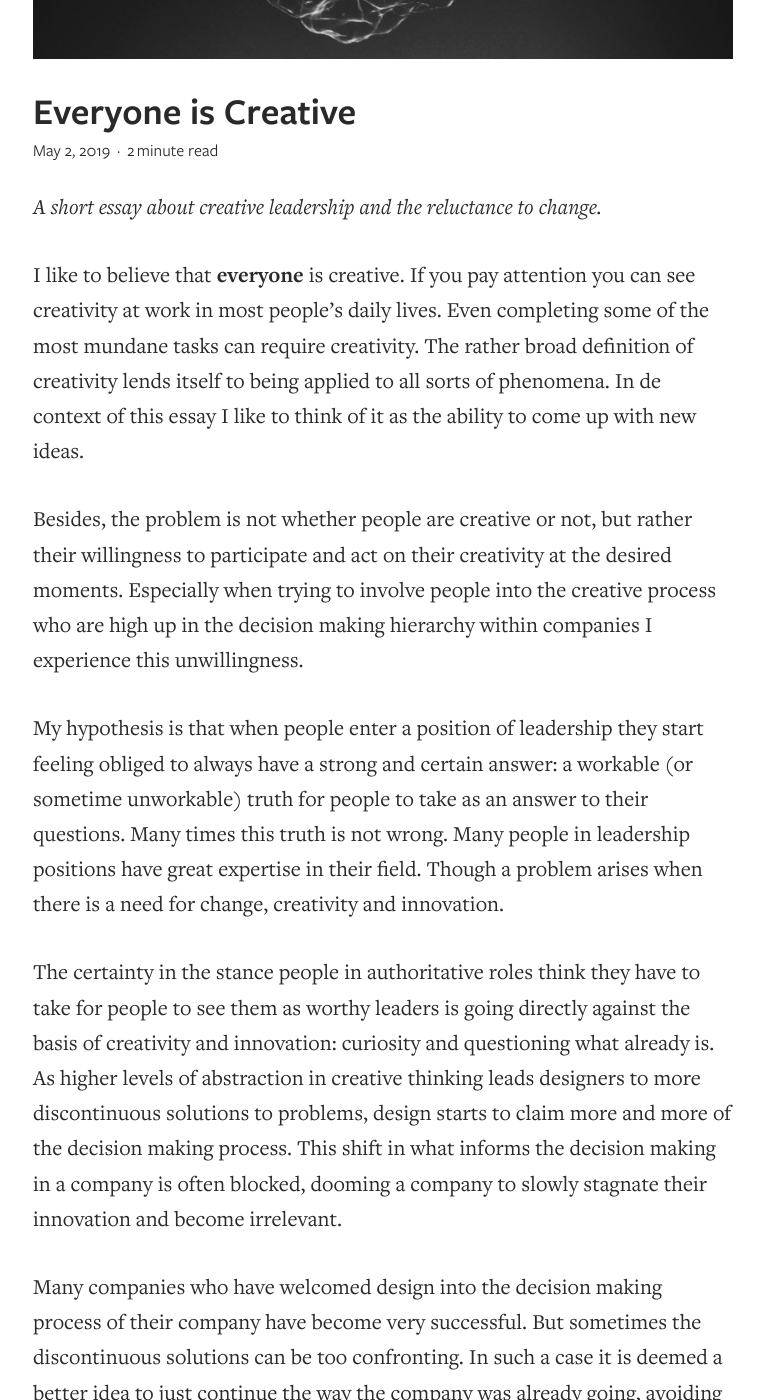
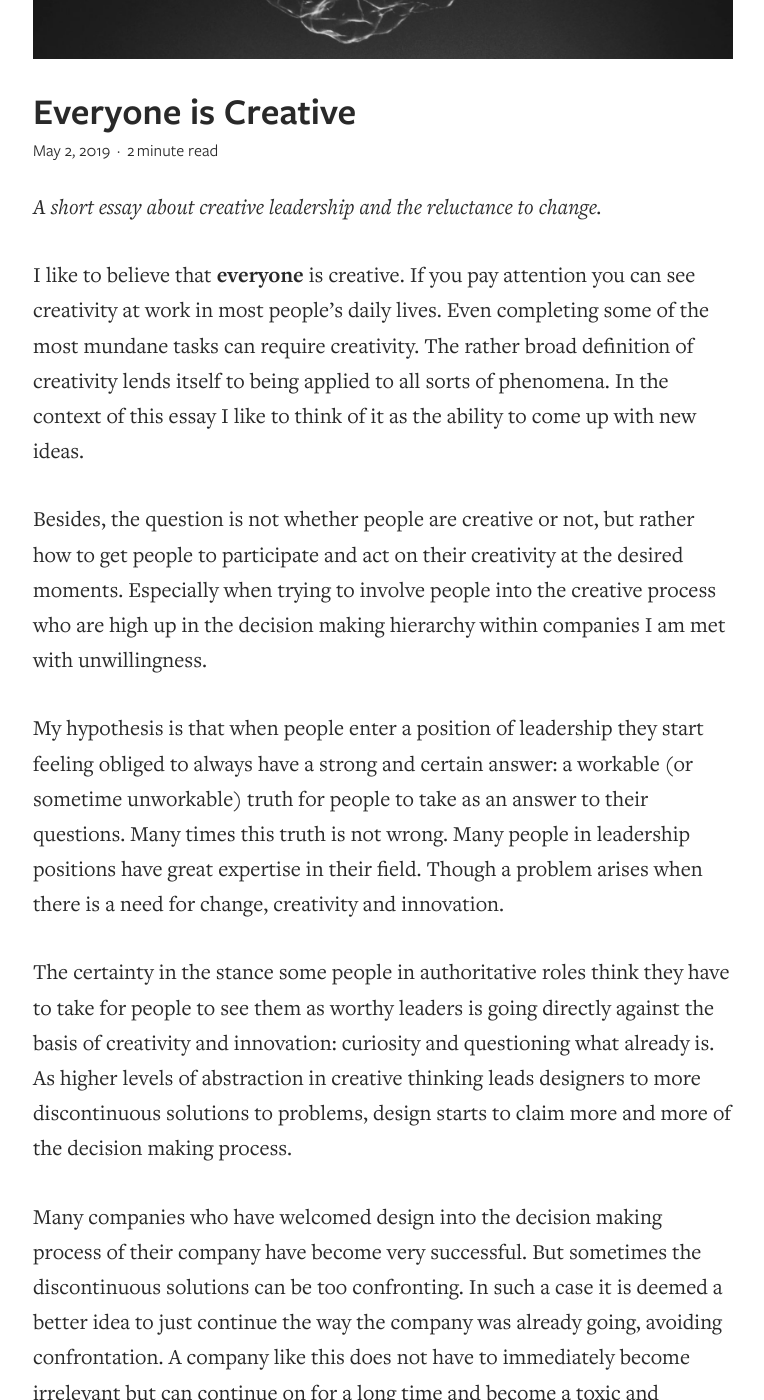
Before and after one commit to stijnvc/blog, a Jekyll site: the page built from _posts/2019-05-02-everyone-is-creative.md, in a window 1280 px wide and 1400 px high, scrolled down 580 px. Shown: the whole window, without its empty margins (257-1021 px from the left). Built offline with Jekyll 4.4.1, drawn with Linux system fonts in a browser that asks for light colours; nearby versions of some CDN libraries; some of the changed text lies outside the part shown.

Commit message:
Update 2019-05-02-everyone-is-creative.md

```diff
--- a/_posts/2019-05-02-everyone-is-creative.md
+++ b/_posts/2019-05-02-everyone-is-creative.md
@@ -6,15 +6,15 @@ cover-image: brain.jpg
 
 *A short essay about creative leadership and the reluctance to change.*
 
-I like to believe that **everyone** is creative. If you pay attention you can see creativity at work in most people's daily lives. Even completing some of the most mundane tasks can require creativity. The rather broad definition of creativity lends itself to being applied to all sorts of phenomena. In de context of this essay I like to think of it as the ability to come up with new ideas.
+I like to believe that **everyone** is creative. If you pay attention you can see creativity at work in most people's daily lives. Even completing some of the most mundane tasks can require creativity. The rather broad definition of creativity lends itself to being applied to all sorts of phenomena. In the context of this essay I like to think of it as the ability to come up with new ideas.
 
 <!--more-->
 
-Besides, the problem is not whether people are creative or not, but rather their willingness to participate and act on their creativity at the desired moments. Especially when trying to involve people into the creative process who are high up in the decision making hierarchy within companies I experience this unwillingness.
+Besides, the question is not whether people are creative or not, but rather how to get people to participate and act on their creativity at the desired moments. Especially when trying to involve people into the creative process who are high up in the decision making hierarchy within companies I am met with unwillingness.
 
 My hypothesis is that when people enter a position of leadership they start feeling obliged to always have a strong and certain answer: a workable (or sometime unworkable) truth for people to take as an answer to their questions. Many times this truth is not wrong. Many people in leadership positions have great expertise in their field. Though a problem arises when there is a need for change, creativity and innovation.
 
-The certainty in the stance people in authoritative roles think they have to take for people to see them as worthy leaders is going directly against the basis of creativity and innovation: curiosity and questioning what already is. As higher levels of abstraction in creative thinking leads designers to more discontinuous solutions to problems, design starts to claim more and more of the decision making process. This shift in what informs the decision making in a company is often blocked, dooming a company to slowly stagnate their innovation and become irrelevant.
+The certainty in the stance some people in authoritative roles think they have to take for people to see them as worthy leaders is going directly against the basis of creativity and innovation: curiosity and questioning what already is. As higher levels of abstraction in creative thinking leads designers to more discontinuous solutions to problems, design starts to claim more and more of the decision making process.
 
 Many companies who have welcomed design into the decision making process of their company have become very successful. But sometimes the discontinuous solutions can be too confronting. In such a case it is deemed a better idea to just continue the way the company was already going, avoiding confrontation. A company like this does not have to immediately become irrelevant but can continue on for a long time and become a toxic and frustrating environment for curious designers and other creative thinkers.
 
```
Also changed, not shown: other parts of _posts/2019-05-02-everyone-is-creative.md (+1 -1 lines).
